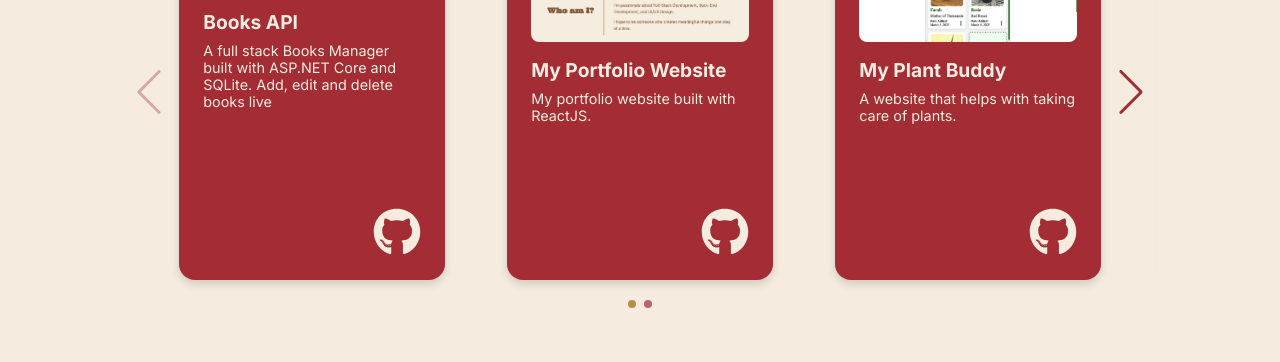
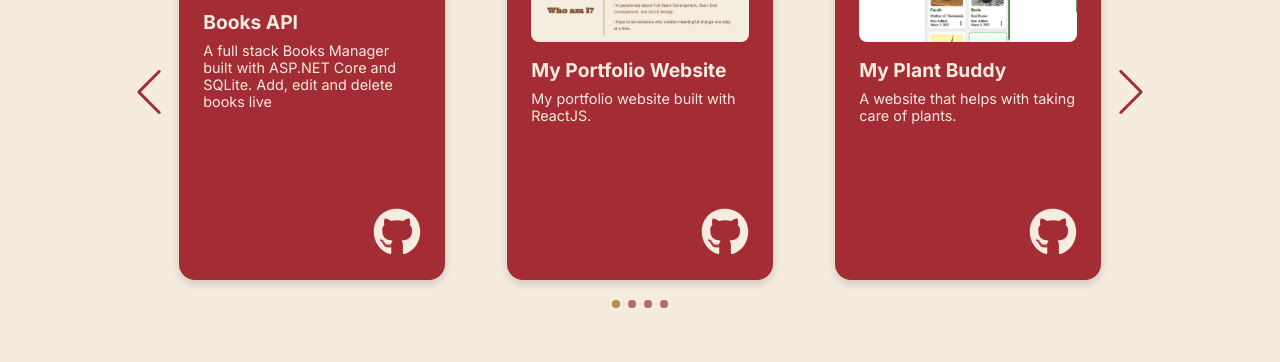
Before and after one commit to Faja190/faja, a React (Vite) app: page / in a window 1280 px wide. Shown: the part 1511-1873 px from the top of the page. Built offline with nearby package versions, Linux system fonts and the light colour scheme.

Commit message:
Make project cards loop around

```diff
--- a/src/Logic/Projects/Projects.jsx
+++ b/src/Logic/Projects/Projects.jsx
@@ -23,8 +23,9 @@ export default function Projects() {
           <Swiper
           modules={[Navigation, Pagination]}
           spaceBetween={30}
-          slidesPerView={2}
+          slidesPerView={'auto'}
           navigation
+          loop={true}
           pagination={{ clickable: true }}
           breakpoints={{
             0: { slidesPerView: 1 },
```
